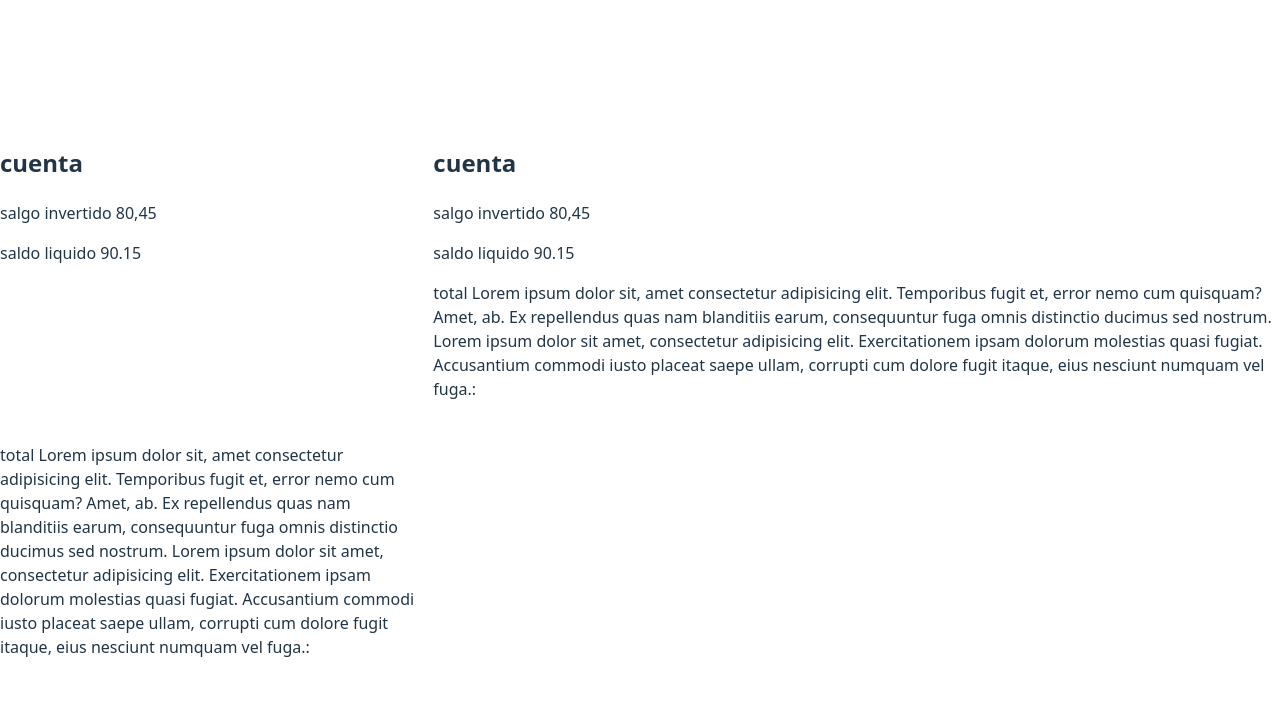
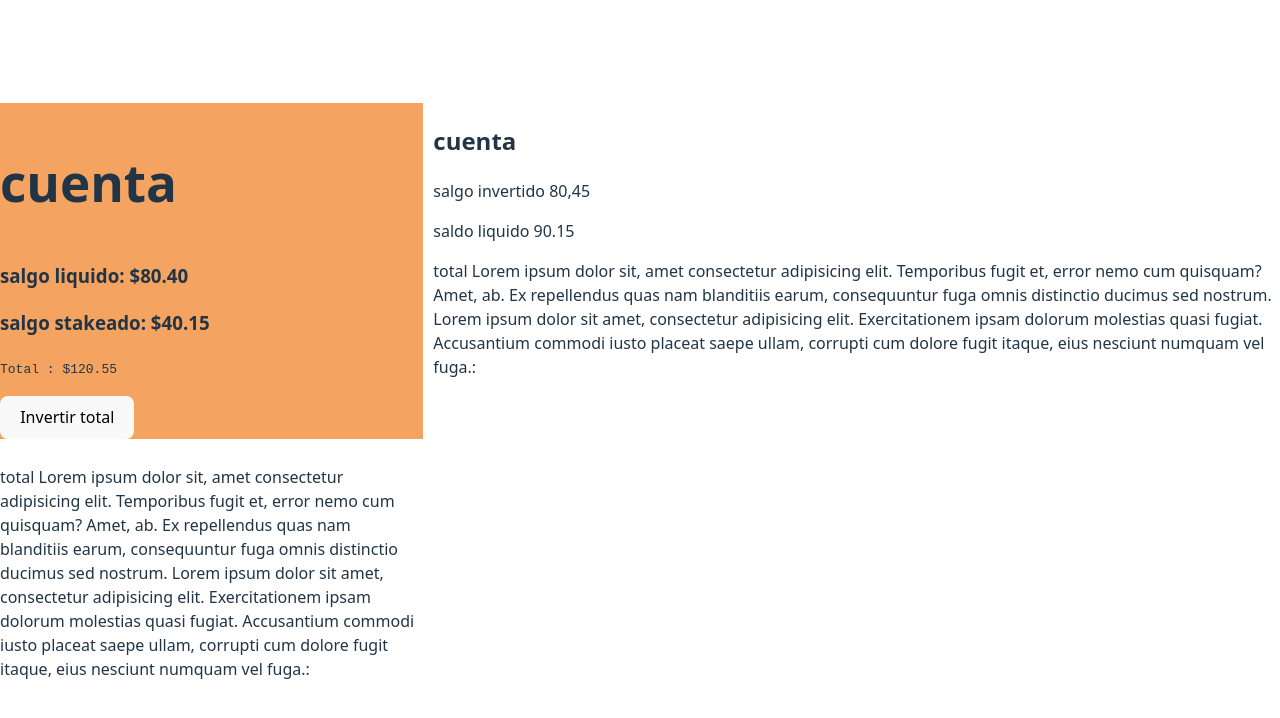
Before and after one commit to BrunoCocco/CrowReact, a React (Vite) app: page / in a window 1280 px wide. Shown: the top 718 px of the page. Built offline with nearby package versions, Linux system fonts and the light colour scheme.

Commit message:
avanzando

```diff
--- a/src/layouts/Cuenta.jsx
+++ b/src/layouts/Cuenta.jsx
@@ -1,10 +1,29 @@
+import { useState } from "react";
+import "./layouts.css";
+
 function Cuenta() {
+  const [invertido, setInvertido] = useState(80.40);
+  const [stakeado, setStakeado] = useState(40.15);
+
   return (
     <>
-      <article className="cuenta">
-        <h2>cuenta</h2>
-        <p>salgo invertido 80,45</p>
-        <p>saldo liquido 90.15</p>
+      <article className="cuenta background">
+        <h1 className="mr">cuenta</h1>
+        <h3>salgo liquido: ${(invertido).toFixed(2)}</h3>
+        <h3>salgo stakeado: ${(stakeado).toFixed(2)}</h3>
+        <p>
+          <code>Total : ${(invertido + stakeado).toFixed(2)}</code>
+        </p>
+        <button
+  onClick={() => {
+    if (window.confirm("¿Estás seguro de invertir el total?")) {
+      setStakeado(stakeado + 80.4);
+      setInvertido(invertido - 80.4);
+    }
+  }}
+>
+  Invertir total
+</button>
       </article>
     </>
   );
--- /dev/null
+++ b/src/layouts/layouts.css
@@ -0,0 +1,3 @@
+.background{
+    background-color: sandybrown;
+}
```
